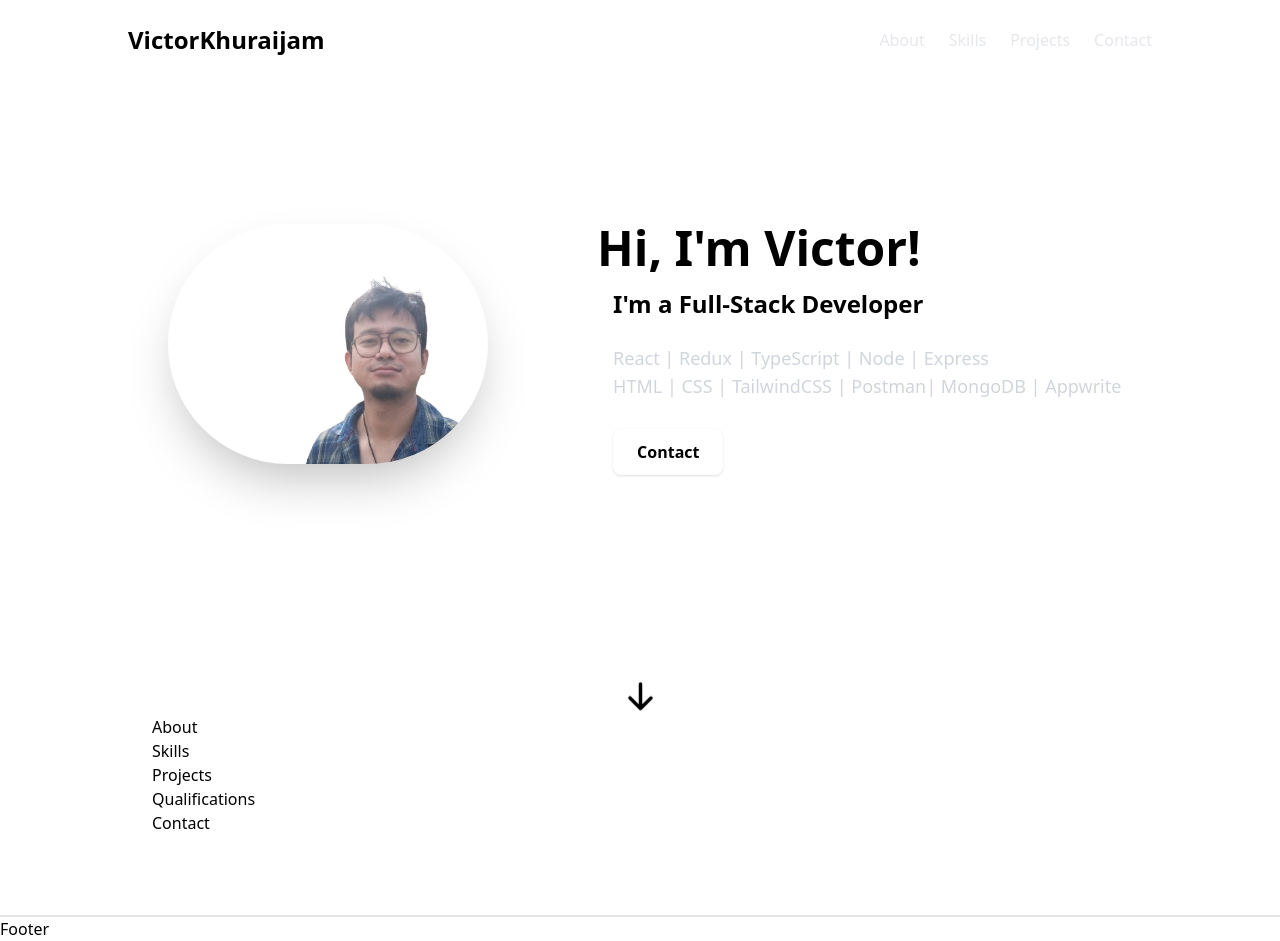
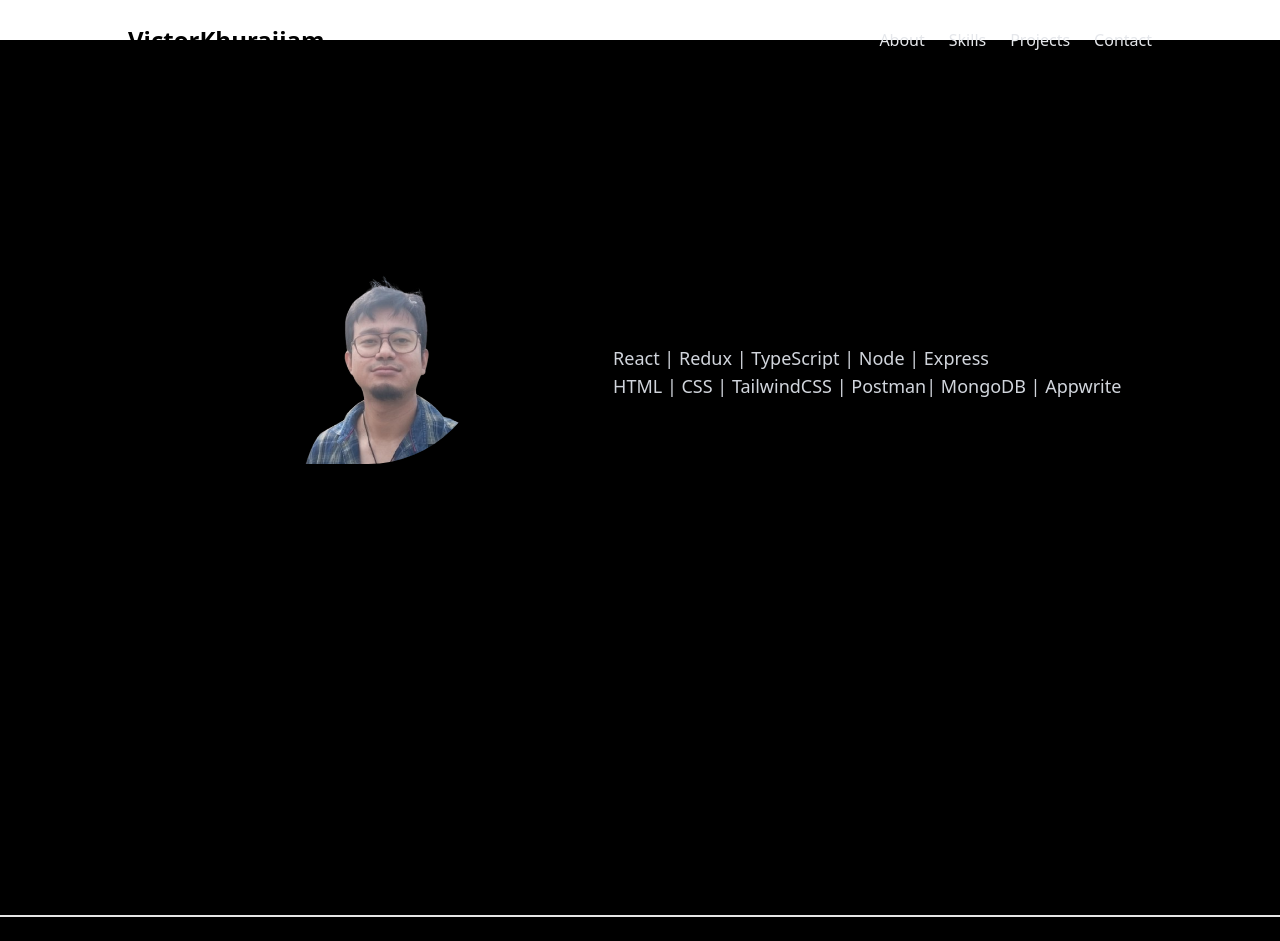
Before and after one commit to VictorKhuraijam/Website, a React (Vite) app: page / in a window 1280 px wide. Built offline with nearby package versions, Linux system fonts and the light colour scheme.

Commit message:
css tweaking

```diff
--- a/src/index.css
+++ b/src/index.css
@@ -82,6 +82,7 @@
 	}
 } */
 
+
 /* @layer base {
 	* {
 		@apply border-border;
--- a/src/pages/Home.tsx
+++ b/src/pages/Home.tsx
@@ -13,6 +13,7 @@ import {
 function HomePage() {
 	return (
 		<>
+			<div className="bg-black">
 			<header className="bg-header-bg w-full mx-auto px-4 md:px-20 fixed top-0 z-50 ">
 				<Nav />
 			</header>
@@ -31,6 +32,7 @@ function HomePage() {
 
 				<Footer />
 			</footer>
+			</div>
 		</>
 	);
 }
```
